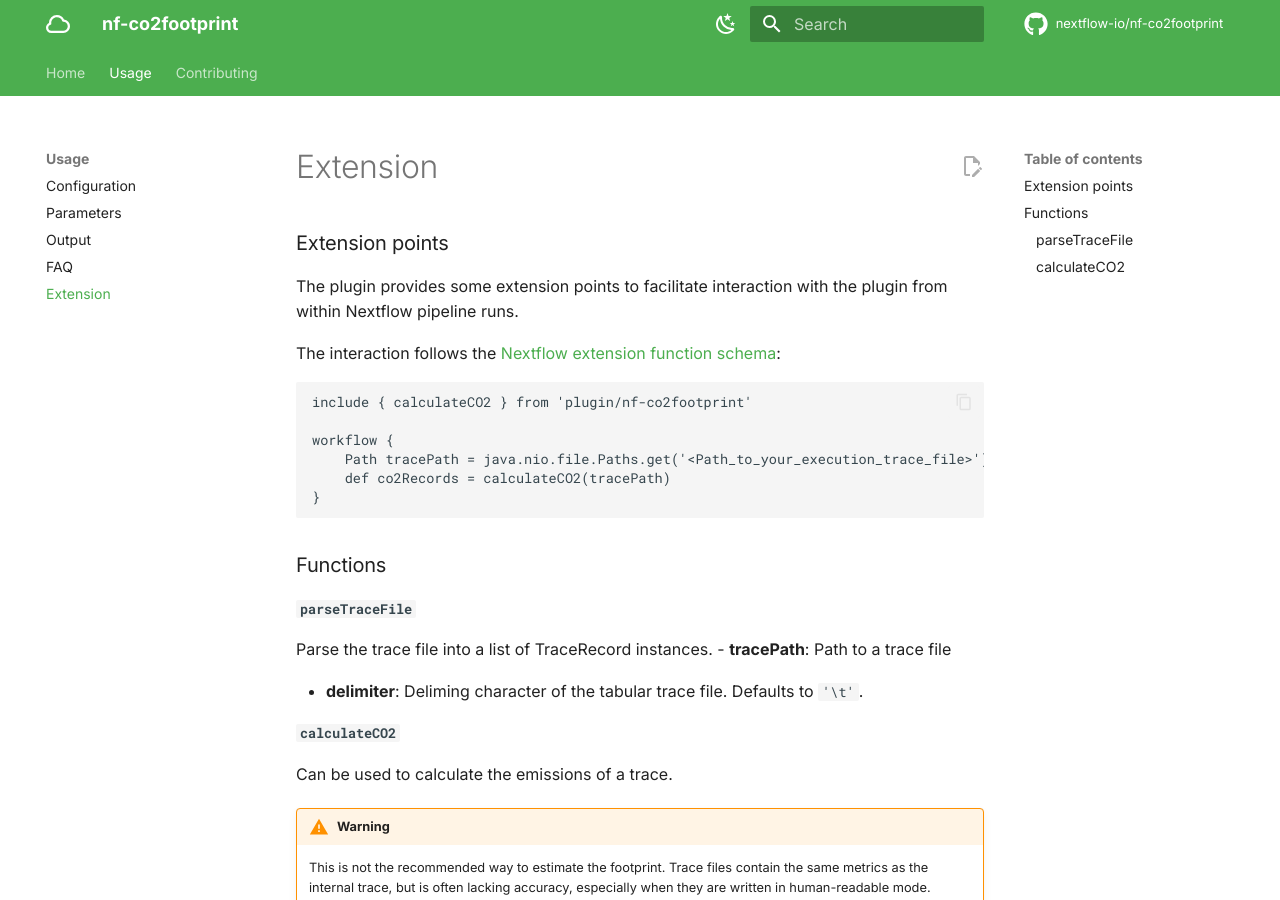
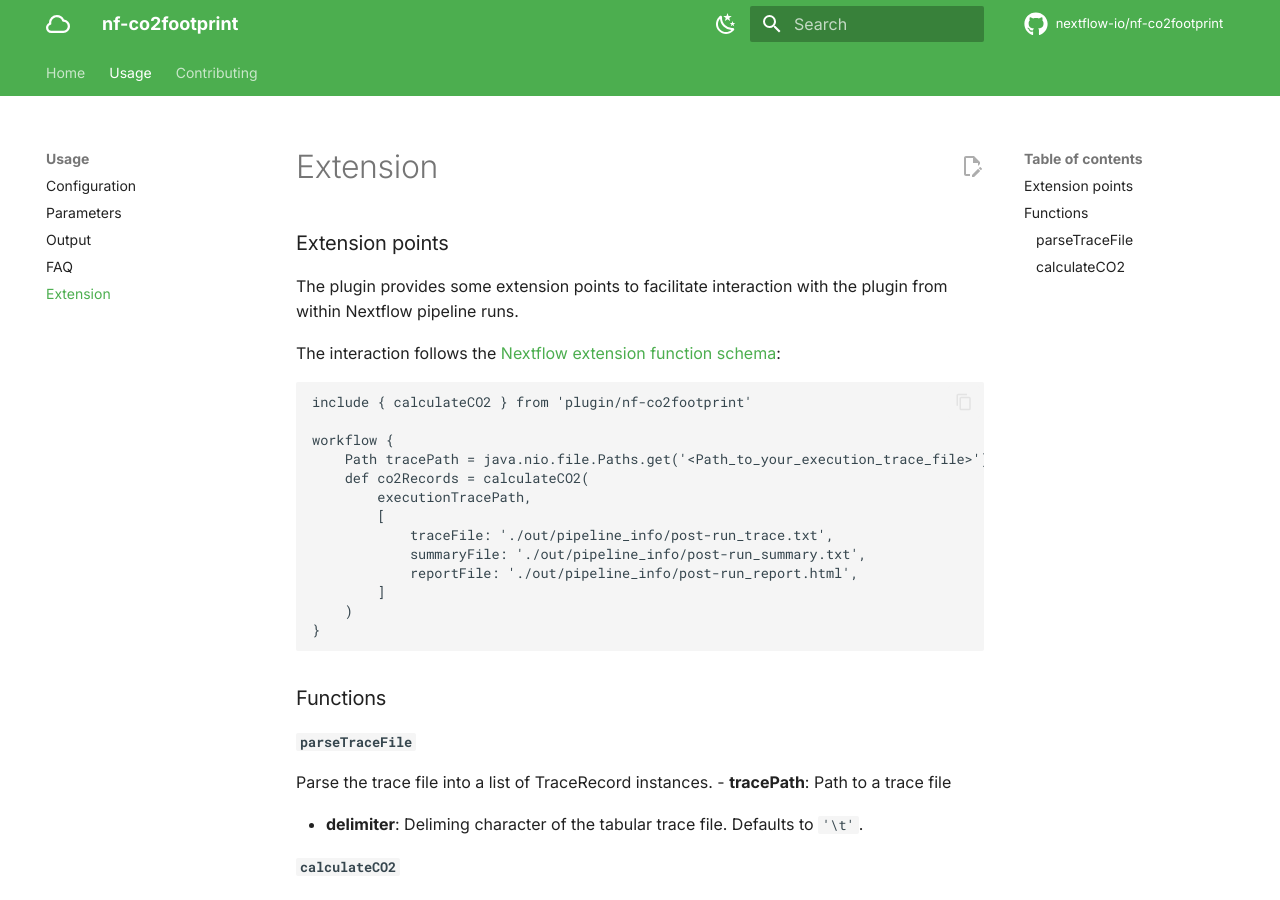
Before and after one commit to nextflow-io/nf-co2footprint, an MkDocs documentation site: the page built from docs/usage/extension.md, in a window 1280 px wide and 900 px high. Built offline with MkDocs 1.6.1 and Material for MkDocs 9.7.7, drawn with Linux system fonts in a browser that asks for light colours; comment, search, counter and statistics services are not loaded.

Commit message:
Documentation: Changed docs to fit real workflow example
Signed-off-by: Josua Carl <josua.carl@uni-tuebingen.de>

````diff
--- a/docs/usage/extension.md
+++ b/docs/usage/extension.md
@@ -7,7 +7,14 @@ include { calculateCO2 } from 'plugin/nf-co2footprint'
 
 workflow {
     Path tracePath = java.nio.file.Paths.get('<Path_to_your_execution_trace_file>')
-    def co2Records = calculateCO2(tracePath)
+    def co2Records = calculateCO2(
+        executionTracePath,
+        [
+            traceFile: './out/pipeline_info/post-run_trace.txt',
+            summaryFile: './out/pipeline_info/post-run_summary.txt',
+            reportFile: './out/pipeline_info/post-run_report.html',
+        ]
+    )
 }
 ```
 
````
